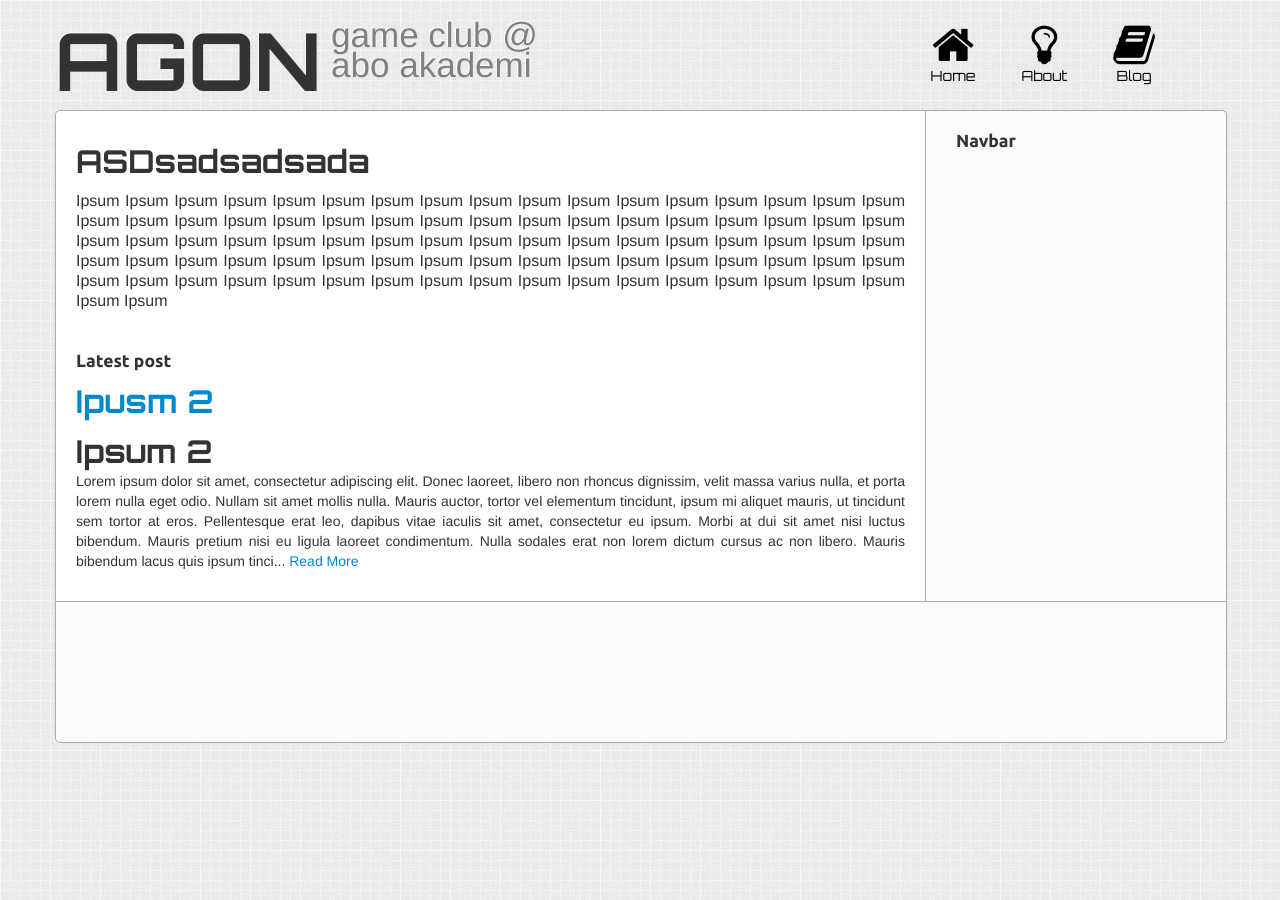
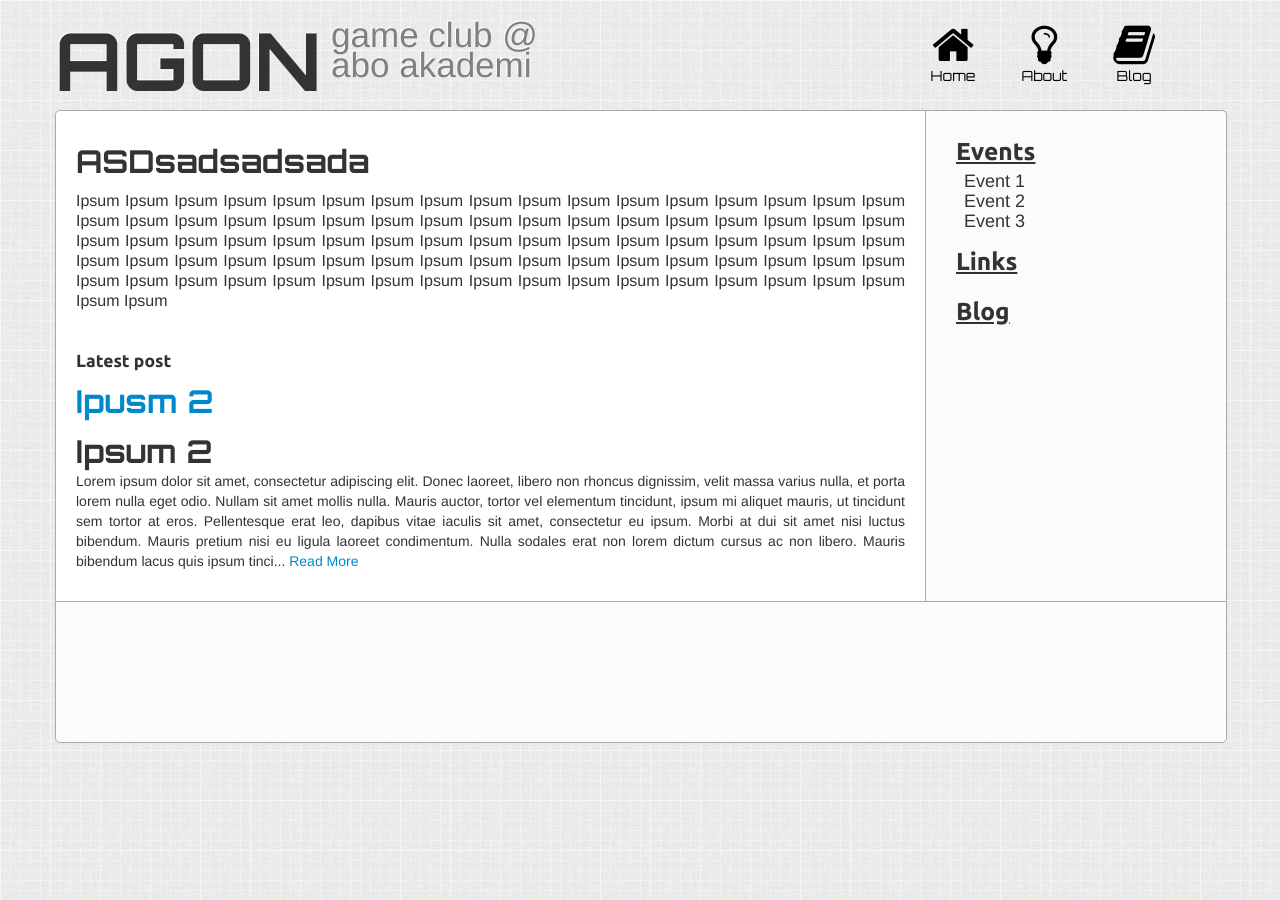
Before and after one commit to danielwarna/abogameclub, a Jekyll site: the page built from index.html, in a window 1280 px wide. Built offline with Jekyll 4.4.1, drawn with Linux system fonts in a browser that asks for light colours; nearby versions of some CDN libraries.

Commit message:
Styled the sidebar

```diff
--- a/_layouts/default.html
+++ b/_layouts/default.html
@@ -27,11 +27,20 @@
     </div>
 
     <div class="row-fluid abc">
+
       <div class="span9 maincontent">
         {{ content }}
       </div>
+
       <div class="span3 sidebar">
-        <h4>Navbar</h4>
+        <h3>Events</h3>
+        <ul>
+          <li>Event 1</li>
+          <li>Event 2</li>
+          <li>Event 3</li>
+        </ul>
+        <h3>Links</h3>
+        <h3>Blog</h3>
       </div>
     </div>
 
--- a/css/main.css
+++ b/css/main.css
@@ -22,6 +22,17 @@ h3,h4 {
 
 .sidebar {
 	margin-top: 10px;
+}
+
+.sidebar h3 {
+	margin-bottom: 0px;
+	text-decoration: underline;
+}
+
+.sidebar ul {
+	list-style-type: none;
+	font-size: 18px;
+	margin-left: 8px;
 }
 
 .abc {
```
